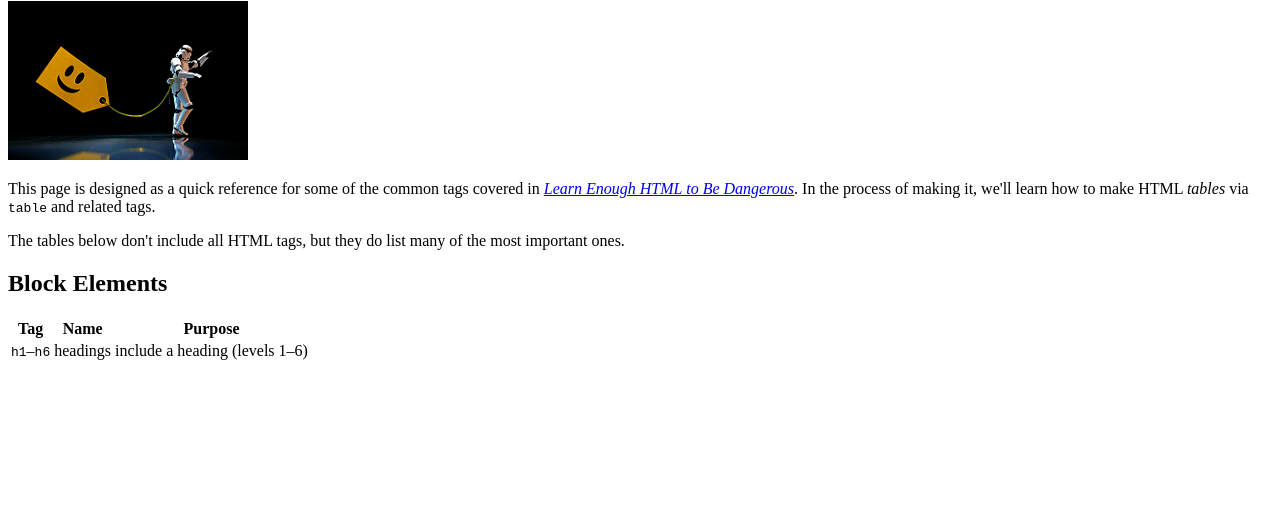
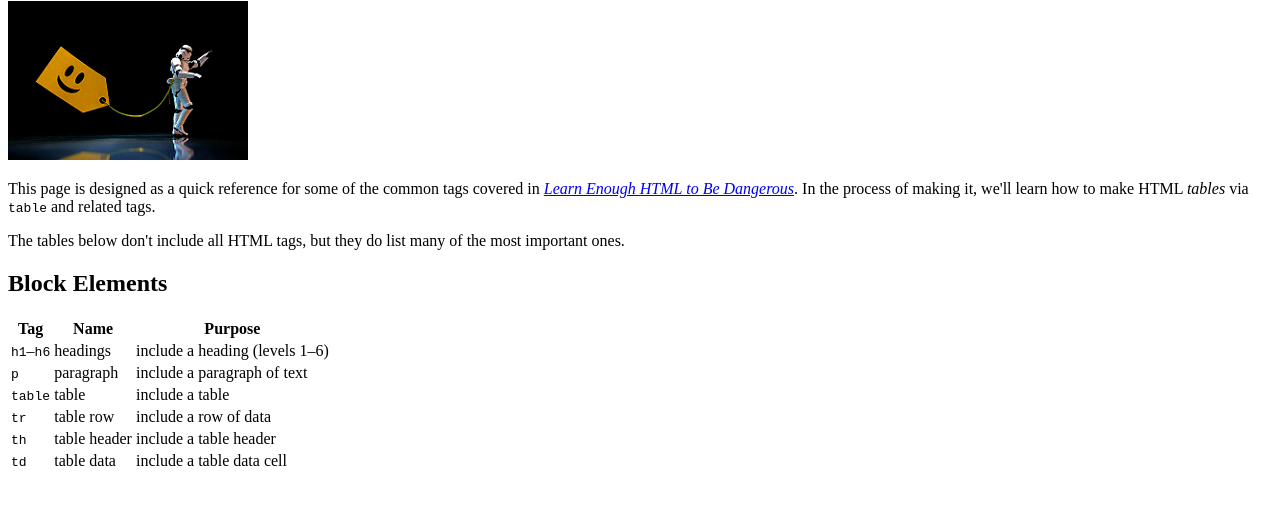
Before and after one commit to TavricZammer/sample_website, a plain HTML site: page tags.html in a window 1280 px wide. Shown: the part 79-584 px from the top of the page. Drawn offline with Linux system fonts and the light colour scheme.

Commit message:
more tags

```diff
--- a/tags.html
+++ b/tags.html
@@ -39,7 +39,31 @@
             <td>headings</td>
             <td>include a heading (levels 1&ndash;6)</td>
         </tr>
-
+        <tr>
+            <td><code>p</code></td>
+            <td>paragraph</td>
+            <td>include a paragraph of text</td>
+        </tr>
+        <tr>
+            <td><code>table</code></td>
+            <td>table</td>
+            <td>include a table</td>
+        </tr>
+        <tr>
+            <td><code>tr</code></td>
+            <td>table row</td>
+            <td>include a row of data</td>
+        </tr>
+        <tr>
+            <td><code>th</code></td>
+            <td>table header</td>
+            <td>include a table header</td>
+        </tr>
+        <tr>
+            <td><code>td</code></td>
+            <td>table data</td>
+            <td>include a table data cell</td>
+        </tr>
     </table>
 
     </body>
```
